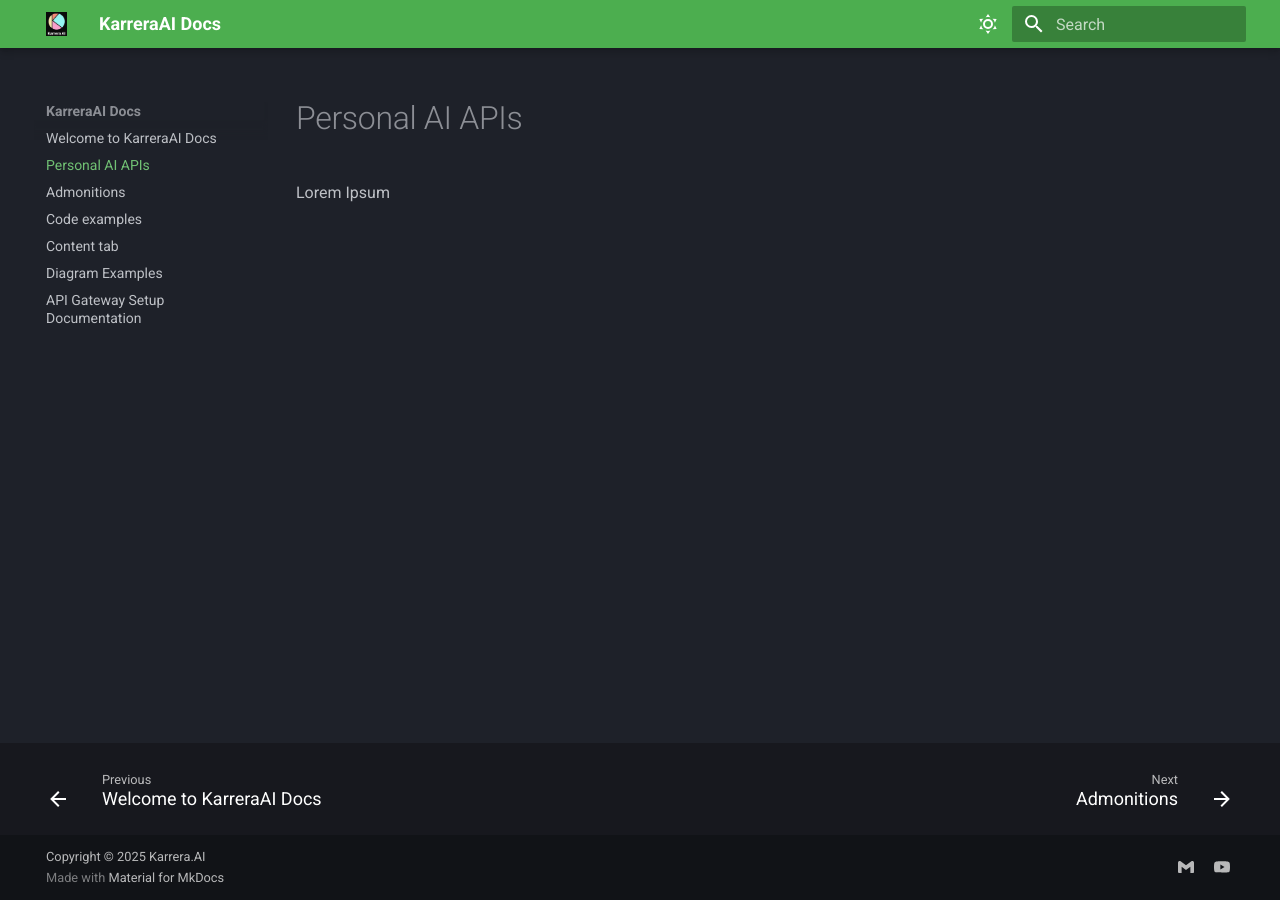
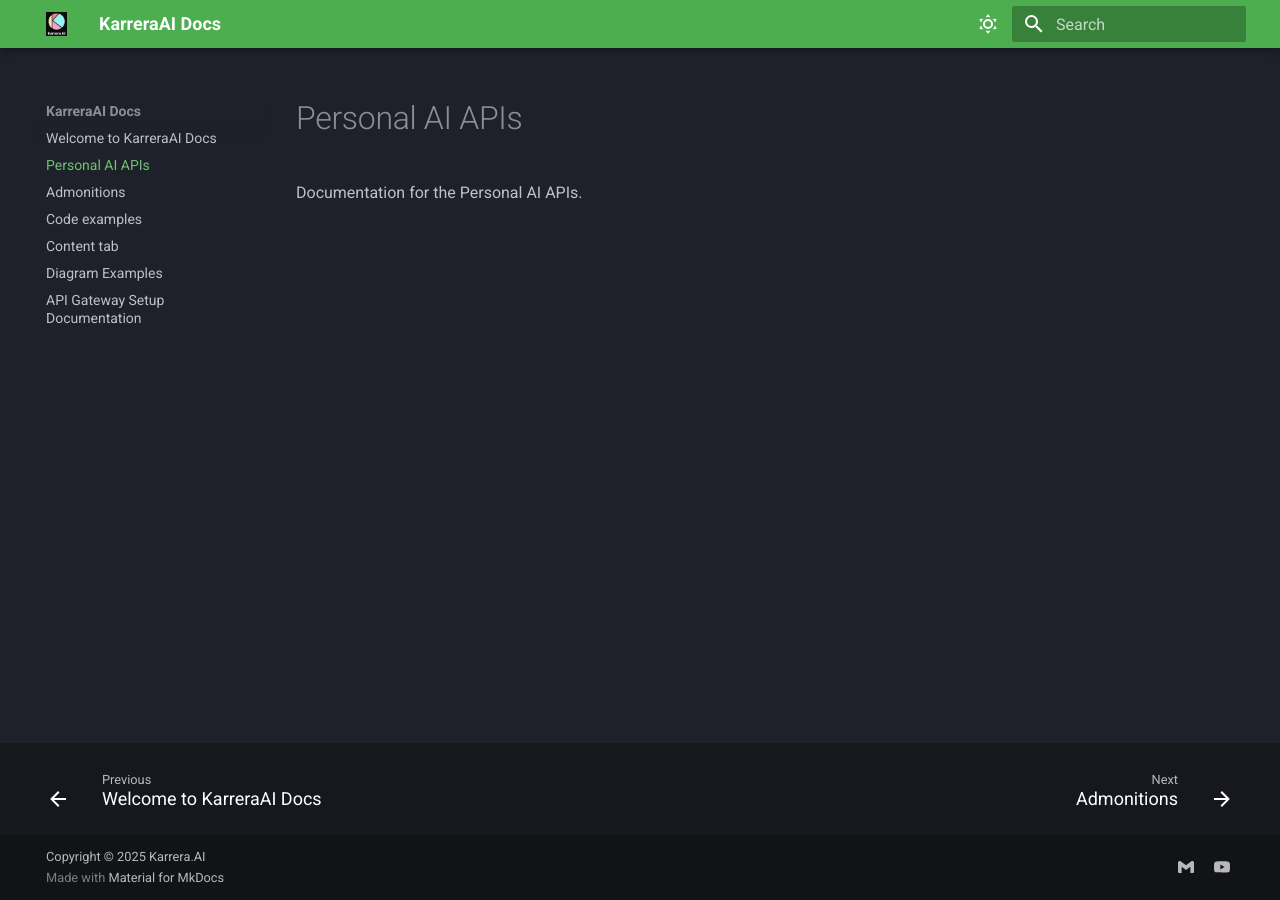
Before and after one commit to KarreraAI/knowledge-base, an MkDocs documentation site: the page built from docs/Personal-AI-APIs.md, in a window 1280 px wide. Built offline with MkDocs 1.6.1 and Material for MkDocs 9.7.7, drawn with Linux system fonts in a browser that asks for light colours.

Commit message:
Update Personal-AI-APIs.md

```diff
--- a/docs/Personal-AI-APIs.md
+++ b/docs/Personal-AI-APIs.md
@@ -1 +1 @@
-Lorem Ipsum
+Documentation for the Personal AI APIs.
```
